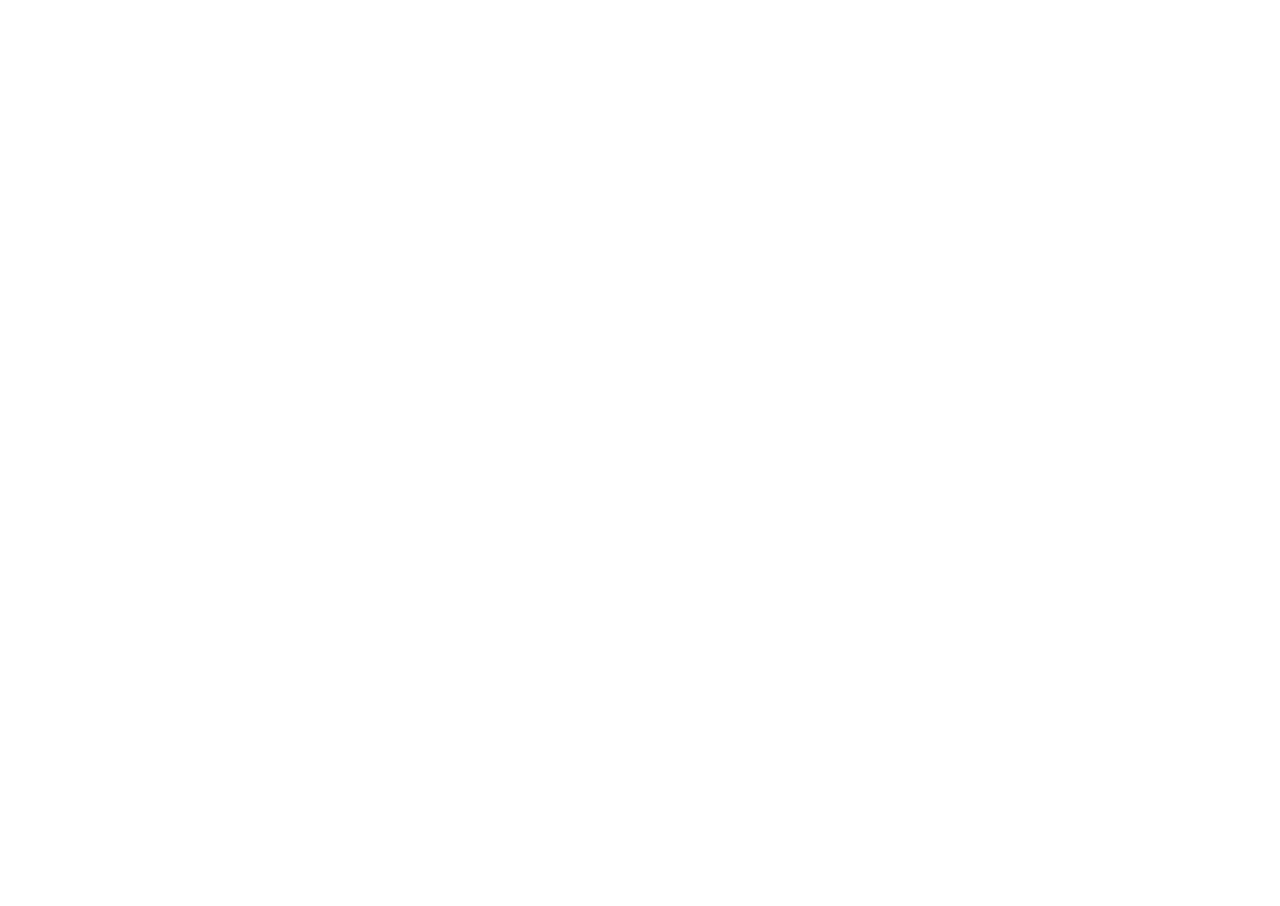
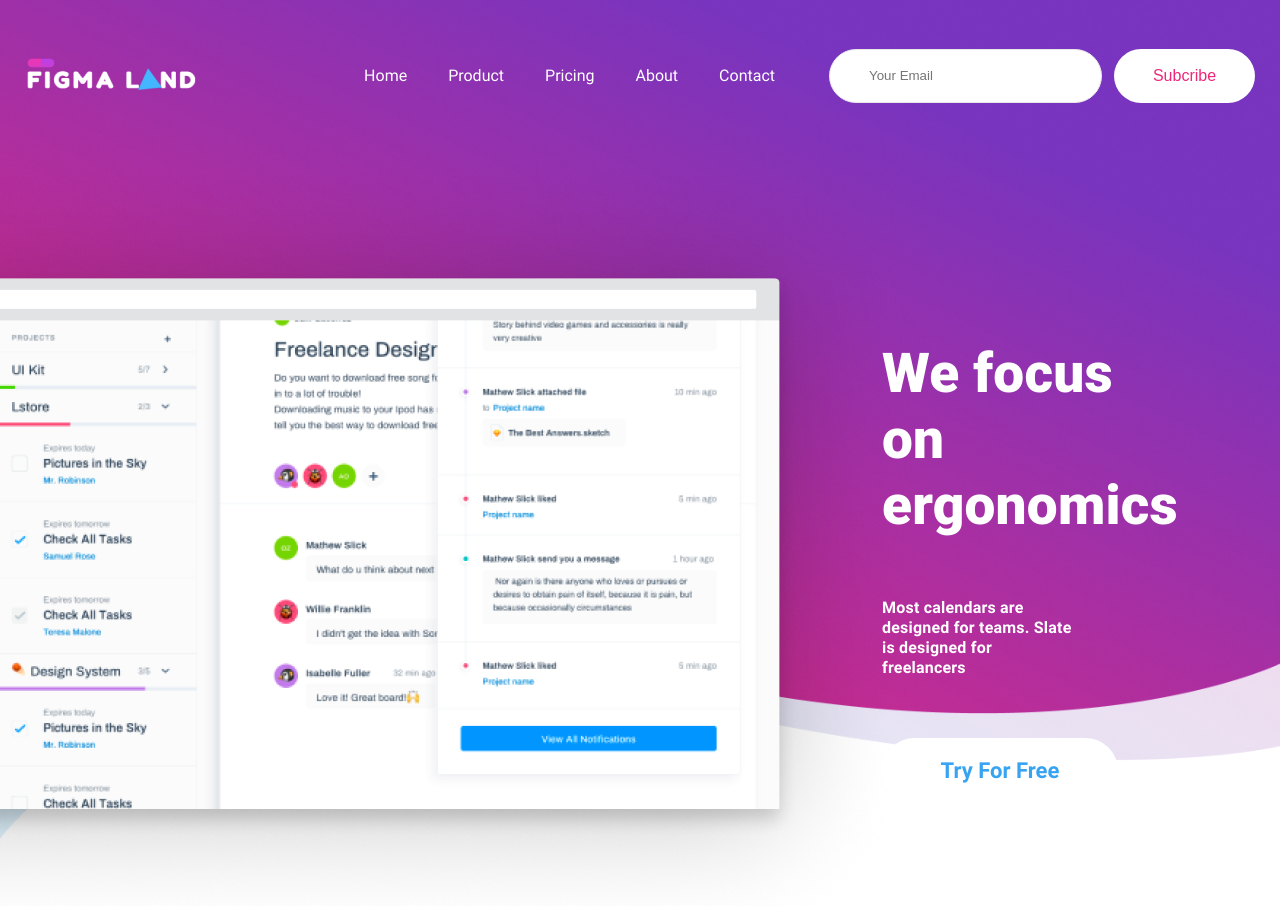
Before and after one commit to LeVHoangduc/FigmaLP, a plain HTML site: page src/index.html in a window 1280 px wide. Before the commit the page ends 800 px from the top, so only its background shows below. Drawn offline with Linux system fonts and the light colour scheme.

Commit message:
set up code structure && header

```diff
--- /dev/null
+++ b/src/assets/css/global.css
@@ -0,0 +1,147 @@
+:root {
+  --primary-font: "Roboto";
+  --fw-extrabold: 900;
+  --fw-bold: 700;
+  --fw-regular: 500;
+  --fw-light: 400;
+  --primary-color: #ef2779;
+  --secondary-color: #38a3f1;
+  --light-color: #ffffff;
+  --dark-color: #374754;
+  --bg-light-color: #ffffff;
+  --bg-gradient-color: linear-gradient(39.97deg, #ef2779 0.79%, #7834be 79.29%);
+}
+
+.text {
+  font-family: var(--primary-font);
+}
+
+.text--light {
+  color: var(--light-color);
+}
+
+.text--dark {
+  color: var(--dark-color);
+}
+
+.text--primary {
+  color: var(--primary-color);
+}
+
+.text--secondary {
+  color: var(--secondary-color);
+}
+
+.input {
+  border: 1px solid #e8e8e8;
+  border-radius: 39px;
+  height: 54px;
+  transition: transform 0.2s ease;
+}
+
+.input:hover {
+  transform: scale(1.1);
+}
+
+.btn {
+  border-radius: 35px;
+  align-items: center;
+  justify-content: center;
+  display: flex;
+  flex-direction: column;
+  border: none;
+  transition: transform 0.2s ease;
+}
+
+.btn:hover {
+  transform: scale(1.1);
+}
+
+.btn--light {
+  background-color: var(--light-color);
+}
+
+/* set font-family */
+@font-face {
+  font-family: "Roboto";
+  font-weight: 100;
+  font-style: normal;
+  src: url("../fonts/Roboto-Thin.ttf") format("truetype");
+}
+
+@font-face {
+  font-family: "Roboto";
+  font-weight: 100;
+  font-style: italic;
+  src: url("../fonts/Roboto-ThinItalic.ttf") format("truetype");
+}
+
+@font-face {
+  font-family: "Roboto";
+  font-weight: 300;
+  font-style: normal;
+  src: url("../fonts/Roboto-Light.ttf") format("truetype");
+}
+
+@font-face {
+  font-family: "Roboto";
+  font-weight: 300;
+  font-style: italic;
+  src: url("../fonts/Roboto-LightItalic.ttf") format("truetype");
+}
+
+@font-face {
+  font-family: "Roboto";
+  font-weight: 400;
+  font-style: normal;
+  src: url("../fonts/Roboto-Regular.ttf") format("truetype");
+}
+
+@font-face {
+  font-family: "Roboto";
+  font-weight: 400;
+  font-style: italic;
+  src: url("../fonts/Roboto-Italic.ttf") format("truetype");
+}
+
+@font-face {
+  font-family: "Roboto";
+  font-weight: 500;
+  font-style: normal;
+  src: url("../fonts/Roboto-Medium.ttf") format("truetype");
+}
+
+@font-face {
+  font-family: "Roboto";
+  font-weight: 500;
+  font-style: italic;
+  src: url("../fonts/Roboto-MediumItalic.ttf") format("truetype");
+}
+
+@font-face {
+  font-family: "Roboto";
+  font-weight: 700;
+  font-style: normal;
+  src: url("../fonts/Roboto-Bold.ttf") format("truetype");
+}
+
+@font-face {
+  font-family: "Roboto";
+  font-weight: 700;
+  font-style: italic;
+  src: url("../fonts/Roboto-BoldItalic.ttf") format("truetype");
+}
+
+@font-face {
+  font-family: "Roboto";
+  font-weight: 900;
+  font-style: normal;
+  src: url("../fonts/Roboto-Black.ttf") format("truetype");
+}
+
+@font-face {
+  font-family: "Roboto";
+  font-weight: 900;
+  font-style: italic;
+  src: url("../fonts/Roboto-BlackItalic.ttf") format("truetype");
+}
--- /dev/null
+++ b/src/assets/css/header/header.css
@@ -0,0 +1,139 @@
+.header {
+  display: flex;
+  flex-direction: column;
+  padding: 0px;
+
+  width: 100%;
+  height: 949px;
+
+  background: #var(--bg-light-color);
+}
+
+.header-bg {
+  z-index: -1;
+  position: absolute;
+}
+
+.header-bg__top {
+  position: absolute;
+  width: 100vw;
+  left: -50%;
+  z-index: 2;
+}
+
+.header-bg__bottom {
+  position: absolute;
+  width: 100vw;
+  left: -50%;
+  top: 58px;
+  z-index: 1;
+}
+
+.navbar {
+  display: flex;
+  flex-direction: row;
+  width: 100%;
+  justify-content: space-between;
+
+  box-sizing: border-box;
+  padding: 25px;
+  margin-top: 20px;
+}
+
+.navbar__right {
+  display: flex;
+  flex-direction: row;
+  align-items: center;
+}
+
+.menu-list {
+  display: flex;
+  flex-direction: row;
+  align-items: center;
+  gap: 41px;
+}
+
+.menu-list__item {
+  font-weight: var(--fw-light);
+  text-decoration: none;
+}
+
+.menu-list__item:hover {
+  text-shadow: 0 0 5px white;
+}
+
+.navbar__action {
+  margin-left: 54px;
+  display: flex;
+  flex-wrap: nowrap;
+  gap: 12px;
+}
+
+.navbar__input {
+  box-sizing: border-box;
+  width: 273px;
+  padding: 19px 39px;
+}
+
+.navbar__subcribe-btn {
+  width: 141px;
+  height: 54px;
+  font-weight: var(--fw-regular);
+  font-size: 16px;
+}
+
+.header-content {
+  display: flex;
+  flex-direction: row;
+  margin-top: 25px;
+}
+
+.header-content__screen {
+  transition: transform 0.2s ease;
+}
+
+.header-content__screen:hover {
+  transform: scale(1.1);
+}
+
+.header-content__right {
+  position: relative;
+  left: -30px;
+  top: 120px;
+  display: flex;
+  flex-direction: column;
+  align-items: flex-start;
+  padding: 64px 99px 64px 0px;
+  gap: 60px;
+
+  width: 420px;
+  height: 471px;
+}
+
+.header-content__big-text {
+  font-weight: var(--fw-extrabold);
+  font-size: 55px;
+  line-height: 66px;
+  letter-spacing: 0.2px;
+}
+
+.header-content__small-text {
+  font-weight: var(--fw-bold);
+  font-size: 16px;
+  line-height: 20px;
+  letter-spacing: 0.2px;
+
+  padding-right: 100px;
+}
+
+.header-content__subcribe-btn {
+  align-items: center;
+  padding: 16px 0px;
+
+  width: 236px;
+  height: 65px;
+
+  font-size: 22px;
+  line-height: 33px;
+  font-weight: var(--fw-bold);
+}
--- /dev/null
+++ b/src/assets/css/index.css
@@ -0,0 +1,3 @@
+@import url(./reset.css);
+@import url(./global.css);
+@import url(./header/header.css);
--- /dev/null
+++ b/src/assets/css/reset.css
@@ -0,0 +1,129 @@
+/* http://meyerweb.com/eric/tools/css/reset/
+   v2.0 | 20110126
+   License: none (public domain)
+*/
+
+html,
+body,
+div,
+span,
+applet,
+object,
+iframe,
+h1,
+h2,
+h3,
+h4,
+h5,
+h6,
+p,
+blockquote,
+pre,
+a,
+abbr,
+acronym,
+address,
+big,
+cite,
+code,
+del,
+dfn,
+em,
+img,
+ins,
+kbd,
+q,
+s,
+samp,
+small,
+strike,
+strong,
+sub,
+sup,
+tt,
+var,
+b,
+u,
+i,
+center,
+dl,
+dt,
+dd,
+ol,
+ul,
+li,
+fieldset,
+form,
+label,
+legend,
+table,
+caption,
+tbody,
+tfoot,
+thead,
+tr,
+th,
+td,
+article,
+aside,
+canvas,
+details,
+embed,
+figure,
+figcaption,
+footer,
+header,
+hgroup,
+menu,
+nav,
+output,
+ruby,
+section,
+summary,
+time,
+mark,
+audio,
+video {
+  margin: 0;
+  padding: 0;
+  border: 0;
+  font-size: 100%;
+  font: inherit;
+  vertical-align: baseline;
+}
+/* HTML5 display-role reset for older browsers */
+article,
+aside,
+details,
+figcaption,
+figure,
+footer,
+header,
+hgroup,
+menu,
+nav,
+section {
+  display: block;
+}
+body {
+  line-height: 1;
+}
+ol,
+ul {
+  list-style: none;
+}
+blockquote,
+q {
+  quotes: none;
+}
+blockquote:before,
+blockquote:after,
+q:before,
+q:after {
+  content: "";
+  content: none;
+}
+table {
+  border-collapse: collapse;
+  border-spacing: 0;
+}
--- a/src/index.html
+++ b/src/index.html
@@ -4,7 +4,91 @@
     <meta charset="UTF-8" />
     <meta http-equiv="X-UA-Compatible" content="IE=edge" />
     <meta name="viewport" content="width=device-width, initial-scale=1.0" />
-    <title>Document</title>
+    <title>Figma Land</title>
+    <!-- css main -->
+    <link rel="stylesheet" href="./assets/css/index.css" type="text/css" />
+    <!-- end css main -->
   </head>
-  <body></body>
+  <body>
+    <header>
+      <div class="header">
+        <div class="header-bg">
+          <img
+            class="header-bg__top"
+            src=".\assets\images\header\gradient_reg_top.png"
+          />
+          <img
+            class="header-bg__bottom"
+            src=".\assets\images\header\gradient_reg_bot.png"
+          />
+        </div>
+        <div class="navbar">
+          <div class="navbar__left">
+            <img src=".\assets\images\header\logo.png" alt="" />
+          </div>
+          <div class="navbar__right">
+            <nav class="navbar__menu">
+              <ul class="menu-list">
+                <li>
+                  <a class="menu-list__item text text--light" href="/">Home</a>
+                </li>
+                <li>
+                  <a class="menu-list__item text text--light" href="/product"
+                    >Product</a
+                  >
+                </li>
+                <li>
+                  <a class="menu-list__item text text--light" href="/pricing"
+                    >Pricing</a
+                  >
+                </li>
+                <li>
+                  <a class="menu-list__item text text--light" href="/about"
+                    >About</a
+                  >
+                </li>
+                <li>
+                  <a class="menu-list__item text text--light" href="/contact"
+                    >Contact</a
+                  >
+                </li>
+              </ul>
+            </nav>
+            <div class="navbar__action">
+              <input
+                class="navbar__input input"
+                type="text"
+                placeholder="Your Email"
+              />
+              <button
+                class="navbar__subcribe-btn btn btn--light text--primary"
+                type="button"
+              >
+                Subcribe
+              </button>
+            </div>
+          </div>
+        </div>
+        <div class="header-content">
+          <div class="header-content__screen">
+            <img src=".\assets\images\header\browser.png" alt="" />
+          </div>
+          <div class="header-content__right">
+            <h1 class="header-content__big-text text text--light">
+              We focus on ergonomics
+            </h1>
+            <h4 class="header-content__small-text text text--light">
+              Most calendars are designed for teams. Slate is designed for
+              freelancers
+            </h4>
+            <button
+              class="header-content__subcribe-btn btn btn--light text text--secondary"
+            >
+              Try For Free
+            </button>
+          </div>
+        </div>
+      </div>
+    </header>
+  </body>
 </html>
```
Also changed, not shown: src/assets/images/feature/icon_1.png (added), src/assets/images/feature/icon_2.png (added), src/assets/images/feature/icon_3.png (added), src/assets/images/header/browser.png (added), src/assets/images/header/gradient_reg_bot.png (added), src/assets/images/header/gradient_reg_top.png (added), src/assets/images/header/logo.png (added), src/assets/images/hero/macbook_hero.png (added).
